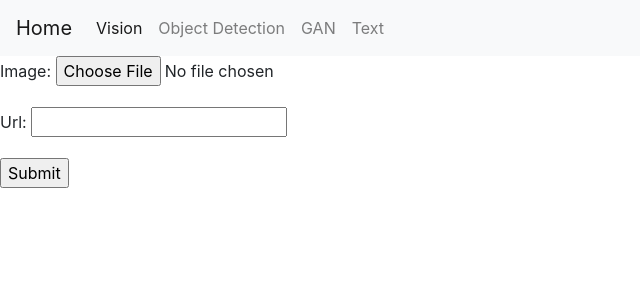
After one commit to kumarsuraj9450/django-App-1, a Django app: page /classification/vision/ in a window 1280 px wide. The commit adds this page. Shown: the top 300 px of the page, without its empty margins (0-640 px from the left). Run offline with Django 3.2, Linux system fonts and the light colour scheme; some libraries are stand-ins or nearby versions.

Commit message:
successfully created image upload

```diff
--- a/mlApp/classification/forms.py
+++ b/mlApp/classification/forms.py
@@ -2,10 +2,14 @@ from django import forms
 
 from .models import image_file
 
-class IMAGE_UPLOAD_FORM(forms.ModelForm):
-    class Meta:
-            model  = image_file
-            fields = [
-                'image',
-                'url',
-            ]
+# class IMAGE_UPLOAD_FORM(forms.ModelForm):
+#     class Meta:
+#             model  = image_file
+#             fields = [
+#                 'image',
+#                 'url',
+#             ]
+
+class IMAGE_UPLOAD_FORM(forms.Form):
+    image = forms.ImageField()
+    url   = forms.URLField()
--- a/mlApp/classification/templates/base.html
+++ b/mlApp/classification/templates/base.html
@@ -4,22 +4,21 @@
 	<title>base modified</title>
 </head>
 
+{%include 'bootstrap_import.html' %}
 
-<link rel="stylesheet" href="https://stackpath.bootstrapcdn.com/bootstrap/4.4.1/css/bootstrap.min.css" integrity="sha384-Vkoo8x4CGsO3+Hhxv8T/Q5PaXtkKtu6ug5TOeNV6gBiFeWPGFN9MuhOf23Q9Ifjh" crossorigin="anonymous">
-<script src="https://stackpath.bootstrapcdn.com/bootstrap/4.4.1/js/bootstrap.min.js" integrity="sha384-wfSDF2E50Y2D1uUdj0O3uMBJnjuUD4Ih7YwaYd1iqfktj0Uod8GCExl3Og8ifwB6" crossorigin="anonymous"></script>
 <body>
 
 	{% include 'navbar.html' %}
 
 
-	<div class="jumbotron jumbotron-fluid text-center">
+	<!-- <div class="jumbotron jumbotron-fluid text-center">
 	  <div class="container">
 	    <h1 class="display-4">Fluid jumbotron</h1>
 	    <p class="lead">This is a modified jumbotron that occupies the entire horizontal space of its parent.</p>
 
-	   {% block content %}
+
 	   		<p> {{ object.message }} </p>
-	   {% endblock %}
+
 
 
 	    <form>
@@ -33,6 +32,17 @@
 
 	   <input class="form-control form-control-sm text-center" type="text" placeholder="Enter URL of Image">
 	  </div>
-	</div>
+	</div> -->
+
+	{% block content %}
+
+		<form method="POST" action='.' enctype='multipart/form-data'> {% csrf_token %}
+			{{form.as_p}}
+			<input type="submit" name="save"/>
+		</form>
+
+	{% endblock %}
+
+
 </body>
 </html>
--- /dev/null
+++ b/mlApp/classification/templates/bootstrap_import.html
@@ -0,0 +1,2 @@
+<link rel="stylesheet" href="https://stackpath.bootstrapcdn.com/bootstrap/4.4.1/css/bootstrap.min.css" integrity="sha384-Vkoo8x4CGsO3+Hhxv8T/Q5PaXtkKtu6ug5TOeNV6gBiFeWPGFN9MuhOf23Q9Ifjh" crossorigin="anonymous">
+<script src="https://stackpath.bootstrapcdn.com/bootstrap/4.4.1/js/bootstrap.min.js" integrity="sha384-wfSDF2E50Y2D1uUdj0O3uMBJnjuUD4Ih7YwaYd1iqfktj0Uod8GCExl3Og8ifwB6" crossorigin="anonymous"></script>
--- a/mlApp/classification/templates/navbar.html
+++ b/mlApp/classification/templates/navbar.html
@@ -1,5 +1,5 @@
 <nav class="navbar navbar-expand-lg navbar-light bg-light">
-  <a class="navbar-brand" href="#">Navbar</a>
+  <a class="navbar-brand" href="#">Home</a>
   <button class="navbar-toggler" type="button" data-toggle="collapse" data-target="#navbarNav" aria-controls="navbarNav" aria-expanded="false" aria-label="Toggle navigation">
     <span class="navbar-toggler-icon"></span>
   </button>
--- a/mlApp/classification/urls.py
+++ b/mlApp/classification/urls.py
@@ -5,5 +5,6 @@ from django.conf import settings
 from django.conf.urls.static import static
 
 urlpatterns = [
+    path('vision/', views.add_image, name='vision'),
     path('', views.index, name='index'),
-] + static(settings.STATIC_URL, document_root=settings.STATIC_ROOT)
+]
--- a/mlApp/classification/views.py
+++ b/mlApp/classification/views.py
@@ -3,10 +3,27 @@ from django.http import HttpResponse
 
 from .forms import IMAGE_UPLOAD_FORM
 # Create your views here.
-
+from .models import image_file
 def index(request):
     obj = {'message' : 'This is a classification app'}
     context = {
     'object' : obj
     }
     return render(request,'base.html',context)
+
+def add_image(request):
+
+    form=IMAGE_UPLOAD_FORM()
+
+    if request.method == 'POST':
+        form=IMAGE_UPLOAD_FORM(request.POST , request.FILES or None)
+        if form.is_valid():
+            # print(form.cleaned_data)
+            image_file.objects.create(**form.cleaned_data)
+
+    context={
+    'form':form
+    }
+
+    form=IMAGE_UPLOAD_FORM()
+    return render(request,'base.html',context)
```
Also changed, not shown: mlApp/db.sqlite3, 1 other file.
